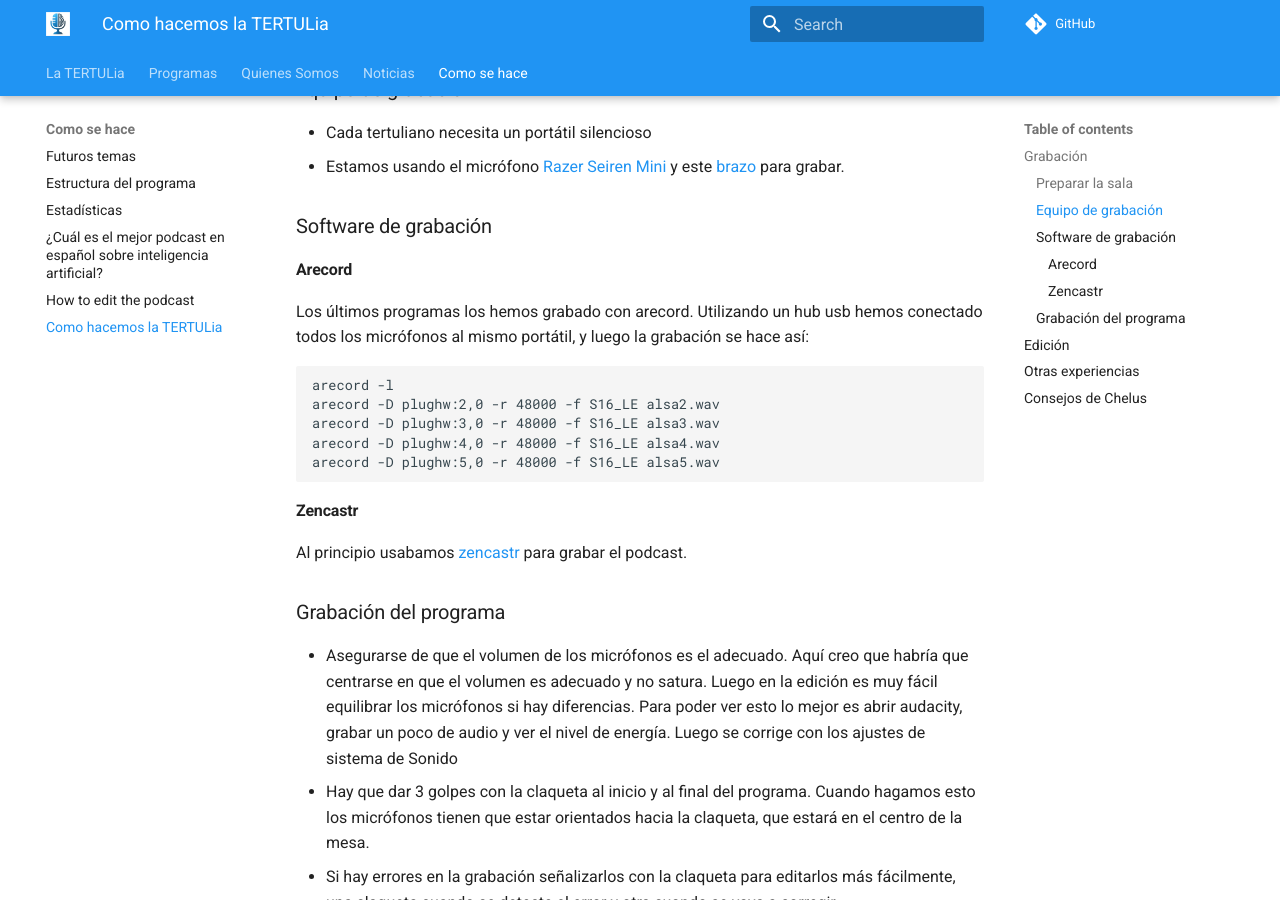
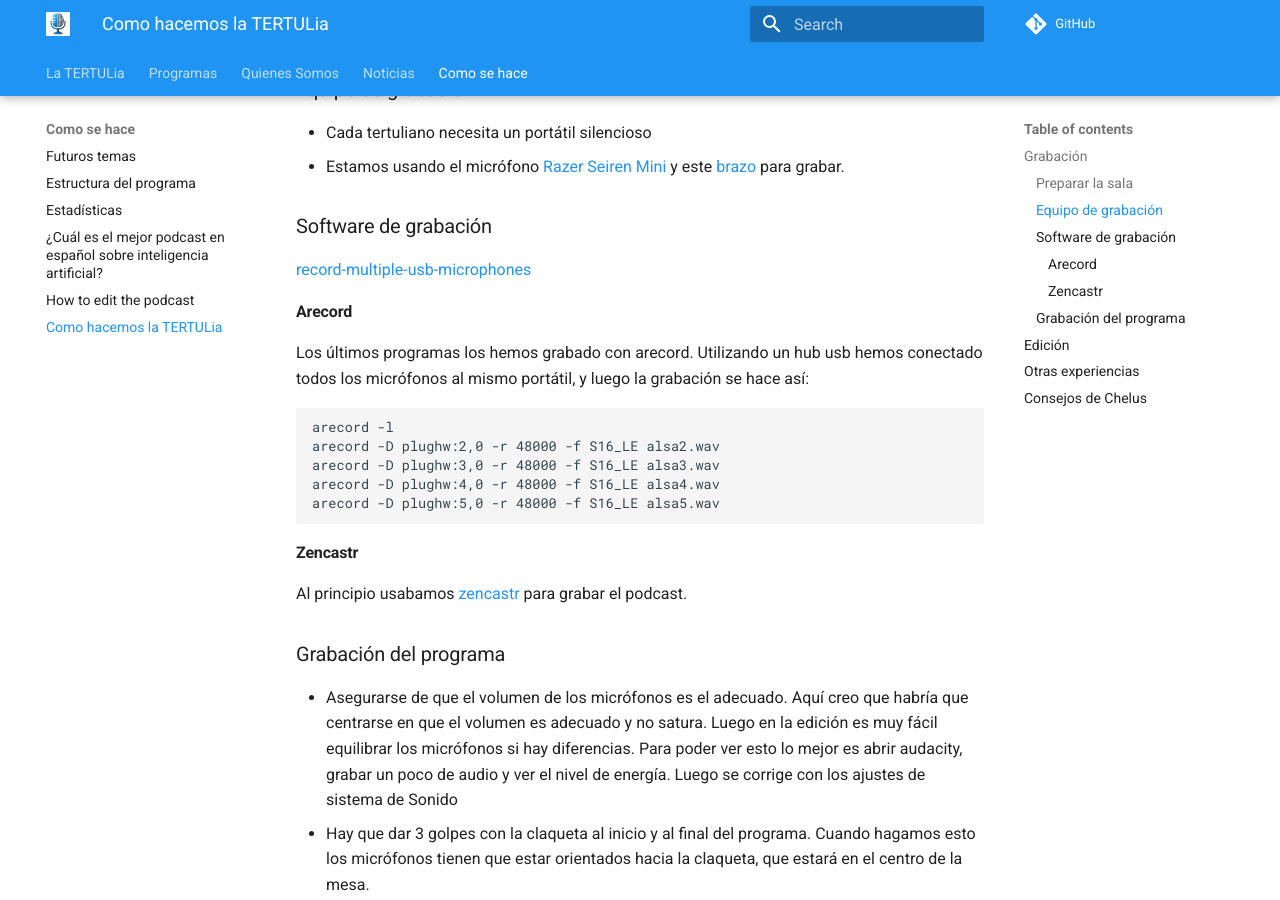
Before and after one commit to ironbar/tertulia_inteligencia_artificial, an MkDocs documentation site: the page built from docs/como-se-hace/como-hacemos-la-tertulia.md, in a window 1280 px wide and 900 px high, scrolled down 561 px. Built offline with MkDocs 1.6.1 and Material for MkDocs 9.7.7, drawn with Linux system fonts in a browser that asks for light colours; comment, search, counter and statistics services are not loaded.

Commit message:
updated how we record

```diff
--- a/docs/como-se-hace/como-hacemos-la-tertulia.md
+++ b/docs/como-se-hace/como-hacemos-la-tertulia.md
@@ -18,6 +18,8 @@
 - Estamos usando el micrófono [Razer Seiren Mini](https://www.mediamarkt.es/es/product/_micr%C3%B3fono-razer-seiren-mini-mercury-usb-para-pc-mac-ps4-110-db-blanco-1495613.html) y este [brazo](https://amzn.eu/d/3hzRJB3) para grabar.
 
 ### Software de grabación
+
+[record-multiple-usb-microphones](https://github.com/ironbar/record-multiple-usb-microphones)
 
 #### Arecord
 
```
